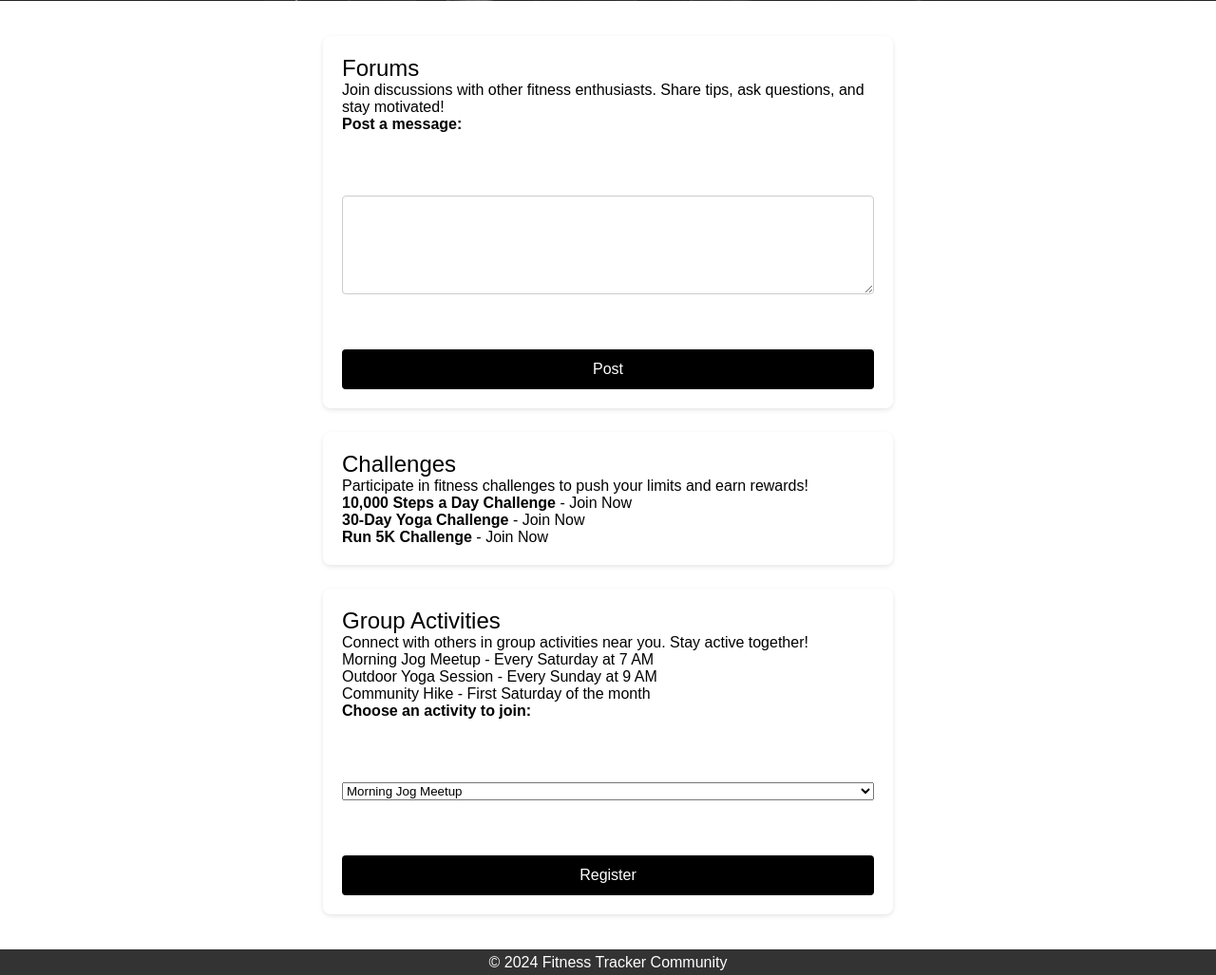
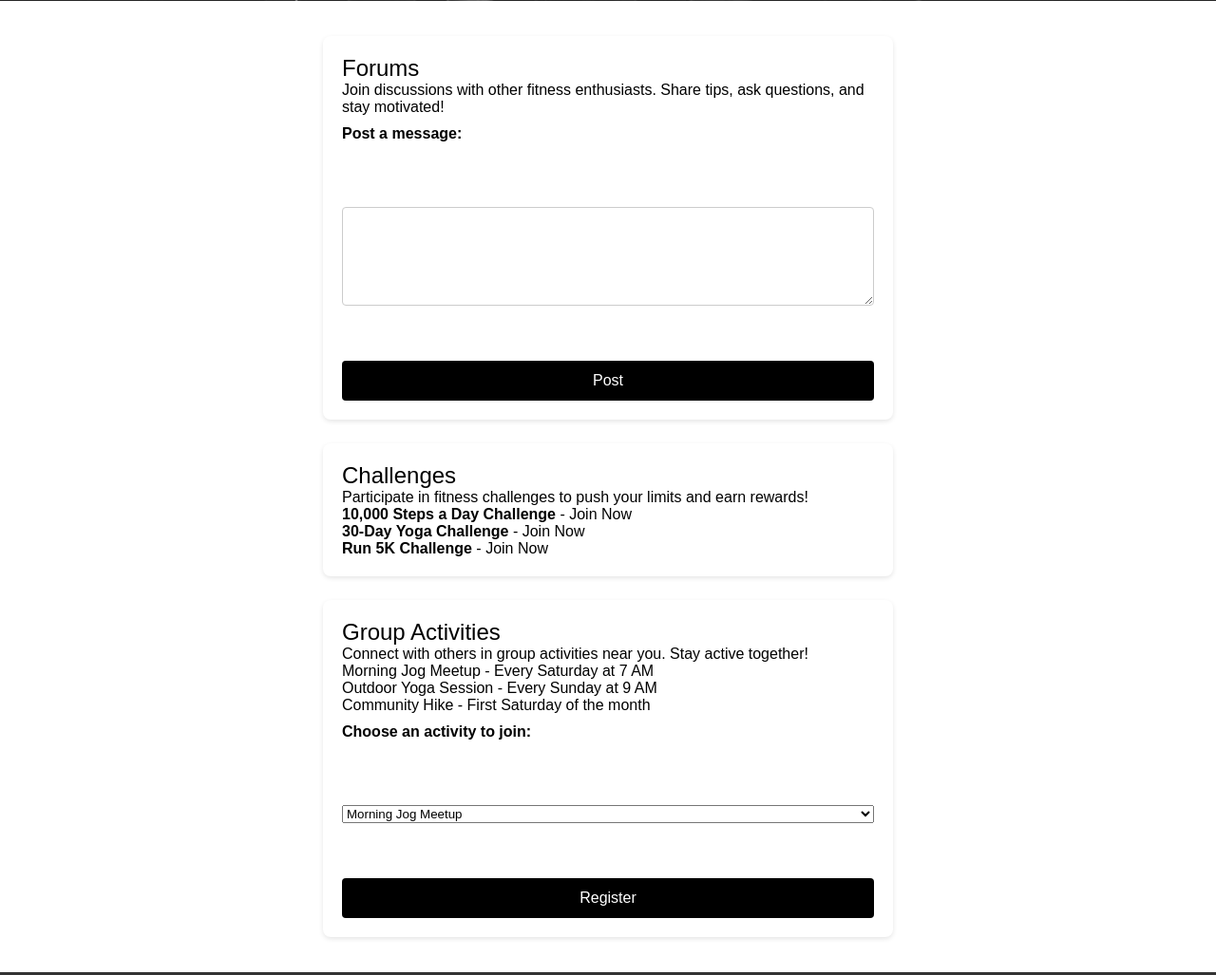
Before and after one commit to LinardR/Fitness-Tracker, a PHP site: page /Community.html in a window 1280 px wide. Shown: the part 401-1428 px from the top of the page at 95% size. Run offline with PHP 8.4, Linux system fonts and the light colour scheme.

Commit message:
Update style.css

```diff
--- a/Fitness Tracker/assets/css/style.css
+++ b/Fitness Tracker/assets/css/style.css
@@ -127,7 +127,7 @@
 		}
 		label {
 			  font-weight: bold;
-			  margin-bottom: 0.5rem;
+			  margin: 10px 0px 10px 0px;
 			}
 			input,textarea {
 				  width: 100%;
```
